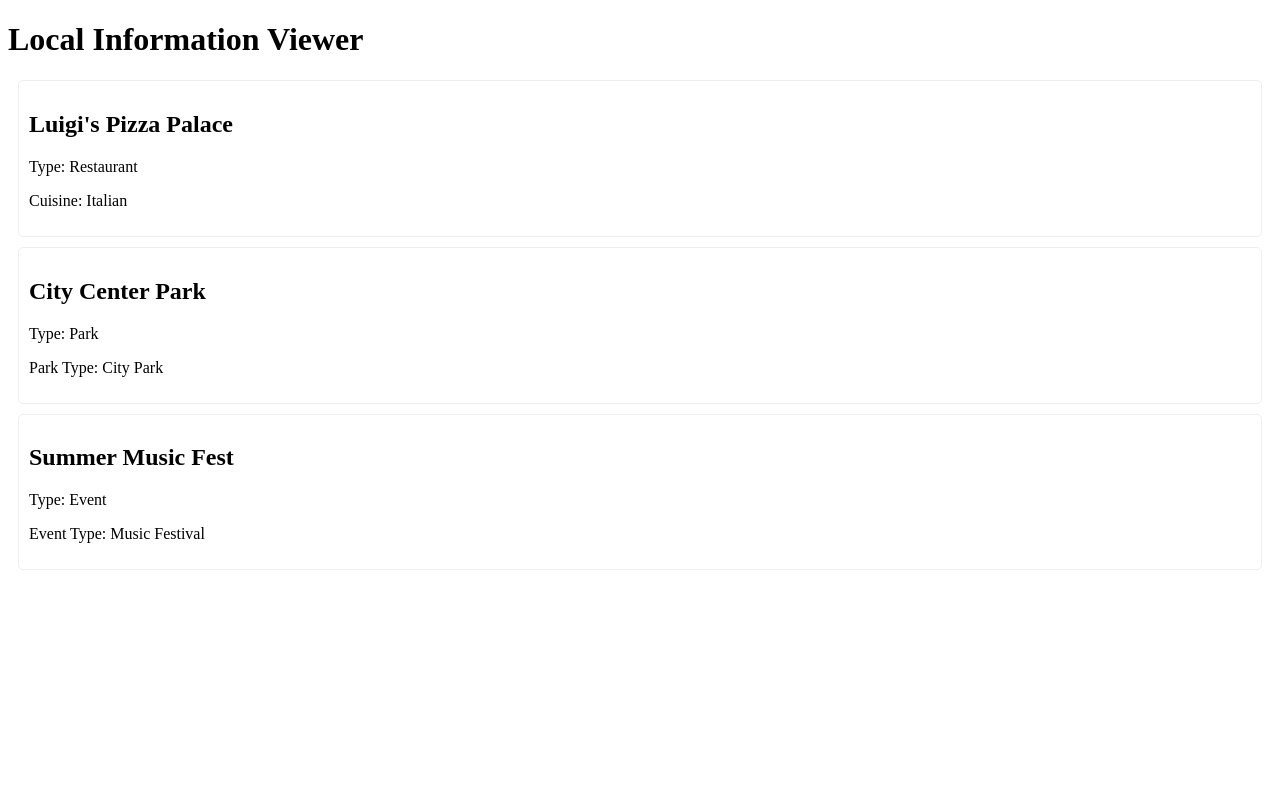
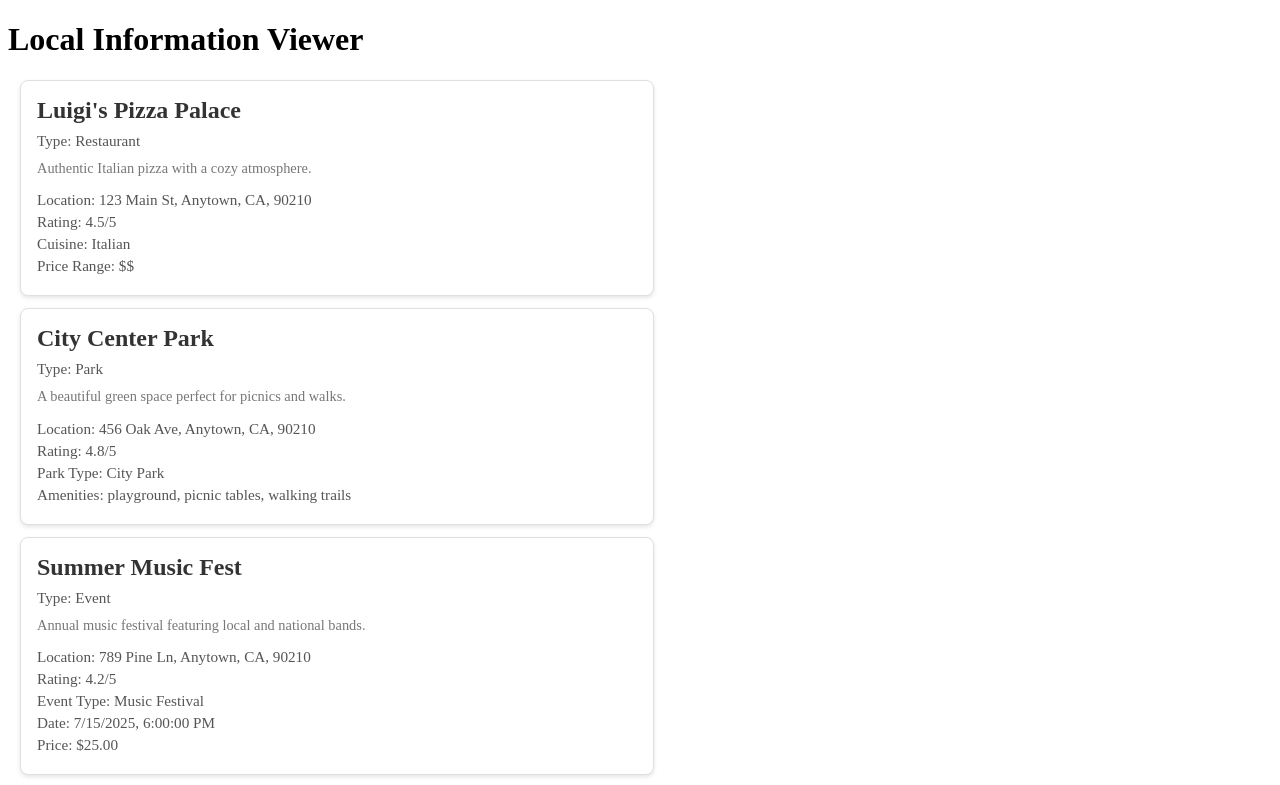
Before and after one commit to sTreLeCa/Local-Data-Lister, a React (Vite) app in the folder frontend/: page / in a window 1280 px wide. Shown: the top 785 px of the page. Built offline with nearby package versions, Linux system fonts and the light colour scheme.

Commit message:
feat(frontend): Implement full LocalItem display and App state handling. done task C 2-3

```diff
--- a/frontend/src/App.tsx
+++ b/frontend/src/App.tsx
@@ -1,36 +1,90 @@
 import React, { useEffect, useState } from 'react';
-import './App.css'; // Your main app styles
-import type { LocalItem, Restaurant, Park, EventItem, Location } from './types'; // Import from your local types
-import LocalItemCard from './components/LocalItemCard'; // Import your new component
+import './App.css';
+import type { LocalItem, Restaurant, Park, EventItem, Location } from '@local-data/types';
+import LocalItemCard from './components/LocalItemCard';
 
-// --- THIS IS MOCK DATA & FUNCTION - TO BE REPLACED LATER ---
+// --- MOCK DATA & FUNCTION
 const mockLocalItems: LocalItem[] = [
   {
-    id: 'r1', name: 'Luigi\'s Pizza Palace', type: 'restaurant',
-    location: { street: '123 Main St', city: 'Anytown', state: 'CA' },
-    description: 'Authentic Italian pizza.', cuisineType: 'Italian', priceRange: '$$', rating: 4.5
+    id: "r1",
+    name: "Luigi's Pizza Palace",
+    type: "restaurant", // Discriminator
+    location: {
+      street: "123 Main St", city: "Anytown", state: "CA", zipcode: "90210",
+      latitude: 40.7550, longitude: -73.9990
+    },
+    description: "Authentic Italian pizza with a cozy atmosphere.",
+    cuisineType: "Italian",
+    priceRange: "$$",
+    rating: 4.5
   },
   {
-    id: 'p1', name: 'City Center Park', type: 'park',
-    location: { street: '456 Oak Ave', city: 'Anytown', state: 'CA' },
-    description: 'A beautiful green space.', parkType: 'City Park', amenities: ['playground']
+    id: "p1",
+    name: "City Center Park",
+    type: "park", // Discriminator
+    location: {
+      street: "456 Oak Ave", city: "Anytown", state: "CA", zipcode: "90210",
+      latitude: 40.7306, longitude: -73.9352
+    },
+    description: "A beautiful green space perfect for picnics and walks.",
+    parkType: "City Park",
+    amenities: ["playground", "picnic tables", "walking trails"],
+    rating: 4.8
   },
   {
-    id: 'e1', name: 'Summer Music Fest', type: 'event',
-    location: { street: '789 Pine Ln', city: 'Anytown', state: 'CA' },
-    description: 'Annual music festival.', eventType: 'Music Festival', eventDate: '2025-07-15'
+    id: "e1",
+    name: "Summer Music Fest",
+    type: "event", // Discriminator
+    location: {
+      street: "789 Pine Ln", city: "Anytown", state: "CA", zipcode: "90210",
+      latitude: 40.7484, longitude: -73.9857
+    },
+    description: "Annual music festival featuring local and national bands.",
+    eventType: "Music Festival",
+    eventDate: "2025-07-15T18:00:00Z",
+    price: 25.00,
+    rating: 4.2
   },
+  {
+    id: "r2",
+    name: "The Green Leaf Cafe",
+    type: "restaurant",
+    location: {
+      street: "101 River Rd", city: "Otherville", state: "CA", zipcode: "90211",
+      latitude: 40.7128, longitude: -74.0060
+    },
+    description: "Healthy and delicious vegetarian options.",
+    cuisineType: "Vegetarian",
+    rating: 4.3
+    // priceRange is optional, so it can be omitted
+  },
+  {
+    id: "p2",
+    name: "Riverside Gardens",
+    type: "park",
+    location: {
+      // Example with only lat/lon, other address parts optional
+      city: "Metropolis", state: "NY", // Still good to have some readable parts
+      latitude: 40.7796, longitude: -73.9632
+    },
+    description: "Beautiful botanical gardens along the river.",
+    parkType: "Botanical Garden",
+    amenities: ["river view", "benches"],
+    rating: 4.7
+  }
 ];
 
 const mockFetchLocalItems = (): Promise<LocalItem[]> => {
-  console.log("App.tsx: Using MOCK fetchLocalItems");
-  return new Promise((resolve, reject) => { // Added reject for testing error state
+  console.log("App.tsx: Using MOCK fetchLocalItems with MERGED types");
+  return new Promise((resolve, reject) => {
     setTimeout(() => {
-      // To test success:
+      // To test success (CURRENT STATE for development):
       resolve(mockLocalItems);
-      // To test error state:
+
+      // To test error state (uncomment one of these and comment out resolve(mockLocalItems)):
       // reject(new Error("Mock API fetch failed deliberately!"));
-      // To test empty state:
+
+      // To test empty state (uncomment this and comment out the others):
       // resolve([]);
     }, 1000); // Simulate network delay
   });
@@ -41,14 +95,18 @@ function App() {
   const [localItems, setLocalItems] = useState<LocalItem[]>([]);
   const [isLoading, setIsLoading] = useState<boolean>(true);
   const [error, setError] = useState<string | null>(null);
+  // const [searchTerm, setSearchTerm] = useState<string>(''); // For C-Task 4 (Filtering)
 
   useEffect(() => {
     const loadItems = async () => {
       setIsLoading(true);
-      setError(null);
+      setError(null); // Clear previous errors on new fetch attempt
       try {
-        // WHEN B-TASK 5 (frontend service) IS READY, REPLACE THIS:
-        const data = await mockFetchLocalItems();
+        // WHEN B-TASK 5 (frontend service layer) IS READY, YOU WILL REPLACE THIS:
+        // import { fetchLocalItems } from './services/localItemService';
+        // const data = await fetchLocalItems();
+        const data = await mockFetchLocalItems(); // Using mock for now
+
         setLocalItems(data);
       } catch (err) {
         if (err instanceof Error) {
@@ -56,33 +114,65 @@ function App() {
         } else {
           setError('An unknown error occurred while fetching items.');
         }
-        setLocalItems([]); // Clear items on error
+        setLocalItems([]); // Optionally clear items on error, or leave them as they were
       } finally {
         setIsLoading(false);
       }
     };
 
     loadItems();
-  }, []); // Empty dependency array, run once on mount
+  }, []); // Empty dependency array ensures this runs once on component mount
 
-  // Conditional rendering logic will be fully implemented in C-Task 2
-  // For now, to verify this step:
+  // --- This will be replaced by filteredItems once filtering (C-Task 4) is implemented ---
+  // For now, App.tsx directly manages and passes the 'localItems' to be rendered.
+  // When filtering is added, we'll have:
+  // const filteredLocalItems = useMemo(() => { ...filter logic... }, [localItems, searchTerm]);
+  // And then the map below will use 'filteredLocalItems'.
+
+  // --- Conditional Rendering Logic (C-Task 2) ---
+  let contentToRender;
+
   if (isLoading) {
-    return <p>Loading local items...</p>;
-  }
-
-  if (error) {
-    return <p style={{ color: 'red' }}>Error: {error}</p>;
+    contentToRender = <p>Loading local items...</p>;
+  } else if (error) {
+    contentToRender = <p style={{ color: 'red' }}>Error: {error}</p>;
+  } else if (localItems.length === 0) {
+    // This covers both initial empty fetch and potentially if filtering (later) results in empty
+    // A more specific message for "no results for your search" will be added with filtering.
+    contentToRender = <p>No local items available at the moment.</p>;
+  } else {
+    // Data loaded successfully and there are items to display.
+    contentToRender = (
+      <div>
+        {localItems.map(item => ( // Will change to filteredLocalItems later
+          <LocalItemCard key={item.id} item={item} />
+        ))}
+      </div>
+    );
   }
 
   return (
-    <div>
+    <div className="App"> {/* Optional: for App-level styling via App.css */}
       <h1>Local Information Viewer</h1>
-      {localItems.length === 0 && !isLoading && <p>No items found (or initial empty data).</p>}
-      {/* The actual list rendering will use LocalItemCard and will be refined in C-Task 2 */}
-      {localItems.map(item => (
-         <LocalItemCard key={item.id} item={item} />
-      ))}
+
+      {/* Search input and filtering logic will be added here in C-Task 4 / Prompt 10 & 11 */}
+      {/* Example placeholder for search input:
+        { !isLoading && !error && (localItems.length > 0 || (searchTerm && searchTerm.length > 0) ) && (
+            <div style={{ margin: '20px 0' }}>
+              <input
+                type="text"
+                placeholder="Search local items..."
+                value={searchTerm}
+                onChange={(e) => setSearchTerm(e.target.value)}
+                style={{ padding: '10px', width: 'calc(100% - 22px)', boxSizing: 'border-box', fontSize: '1em' }}
+              />
+            </div>
+        )}
+      */}
+
+      <div className="items-list-container"> {/* Optional: for styling the list area */}
+        {contentToRender}
+      </div>
     </div>
   );
 }
--- /dev/null
+++ b/frontend/src/components/LocalItemCard.module.css
@@ -0,0 +1,26 @@
+/* frontend/src/components/LocalItemCard.module.css */
+.card {
+  border: 1px solid #e0e0e0;
+  border-radius: 8px;
+  padding: 16px;
+  margin: 12px;
+  box-shadow: 0 2px 4px rgba(0,0,0,0.1);
+  background-color: #fff;
+  max-width: 600px; /* Example width, adjust as needed */
+}
+.name {
+  margin-top: 0;
+  margin-bottom: 8px;
+  font-size: 1.5em;
+  color: #333;
+}
+.infoItem {
+  font-size: 0.95em;
+  color: #555;
+  margin: 4px 0;
+}
+.description {
+  font-size: 0.9em;
+  color: #777;
+  margin-top: 10px;
+}
--- a/frontend/src/components/LocalItemCard.tsx
+++ b/frontend/src/components/LocalItemCard.tsx
@@ -1,37 +1,95 @@
 import React from 'react';
-import type { LocalItem, Restaurant, EventItem, Park } from '../types';
-
+import type { LocalItem, Restaurant, EventItem, Park } from '@local-data/types';
+import styles from './LocalItemCard.module.css';
 
 interface LocalItemCardProps {
   item: LocalItem;
 }
 
 const LocalItemCard: React.FC<LocalItemCardProps> = ({ item }) => {
+  // Helper function to create a displayable address string
+  // It gracefully handles missing optional address parts from the MERGED Location type.
+  const formatLocationDisplay = (): string => {
+    const { street, city, state, zipcode } = item.location;
+    const parts: string[] = [];
+    if (street) parts.push(street);
+    if (city) parts.push(city);
+    if (state) parts.push(state);
+    if (zipcode) parts.push(zipcode);
+
+    let displayAddress = parts.join(', ');
+
+    // If no street/city/state, maybe show lat/lon as a fallback or for dev
+    if (!displayAddress && item.location.latitude && item.location.longitude) {
+      displayAddress = `Lat: ${item.location.latitude.toFixed(4)}, Lon: ${item.location.longitude.toFixed(4)}`;
+    }
+    return displayAddress;
+  };
+
+  const displayLocationString = formatLocationDisplay();
+
   const renderTypeSpecificInfo = () => {
     switch (item.type) {
       case 'restaurant':
-        const restaurant = item as Restaurant; // Type assertion
-        return <p>Cuisine: {restaurant.cuisineType}</p>;
+        // Type assertion is not strictly needed here due to discriminated union,
+        // but can be kept for explicitness if preferred.
+        // const restaurant = item as Restaurant;
+        return (
+          <>
+            <p className={styles.infoItem}>Cuisine: {item.cuisineType}</p>
+            {item.priceRange && <p className={styles.infoItem}>Price Range: {item.priceRange}</p>}
+            {/* Rating is now part of BaseItem and displayed below */}
+          </>
+        );
       case 'event':
-        const eventItem = item as EventItem; // Type assertion
-        return <p>Event Type: {eventItem.eventType}</p>;
+        // const eventItem = item as EventItem;
+        return (
+          <>
+            <p className={styles.infoItem}>Event Type: {item.eventType}</p>
+            {item.eventDate && (
+              <p className={styles.infoItem}>
+                Date: {new Date(item.eventDate).toLocaleString()} {/* More user-friendly date/time */}
+              </p>
+            )}
+            {item.price !== undefined && ( // Check for undefined for price since it's optional
+              <p className={styles.infoItem}>
+                Price: {item.price === 0 ? "Free" : `$${item.price.toFixed(2)}`}
+              </p>
+            )}
+          </>
+        );
       case 'park':
-        const parkItem = item as Park; // Type assertion
-        return <p>Park Type: {parkItem.parkType}</p>;
+        // const parkItem = item as Park;
+        return (
+          <>
+            <p className={styles.infoItem}>Park Type: {item.parkType}</p>
+            {item.amenities && item.amenities.length > 0 && (
+              <p className={styles.infoItem}>Amenities: {item.amenities.join(', ')}</p>
+            )}
+          </>
+        );
       default:
-        // This should not happen if your LocalItem type is exhaustive
-        // You can use an exhaustive check pattern for type safety if desired:
-        // const _exhaustiveCheck: never = item;
-        return null;
+        // This case makes the switch exhaustive.
+        // TypeScript will error here if a new type is added to LocalItem without a case.
+        const _exhaustiveCheck: never = item;
+        return _exhaustiveCheck; // Or simply return null
     }
   };
 
   return (
-    <div style={{ border: '1px solid #eee', margin: '10px', padding: '10px', borderRadius: '5px' }}>
-      <h2>{item.name}</h2>
-      <p>Type: {item.type.charAt(0).toUpperCase() + item.type.slice(1)}</p>
+    <div className={styles.card}>
+      <h3 className={styles.name}>{item.name}</h3>
+      <p className={styles.infoItem}>Type: {item.type.charAt(0).toUpperCase() + item.type.slice(1)}</p>
+
+      {/* Common BaseItem fields from the MERGED types */}
+      <p className={styles.description}>{item.description}</p>
+      {displayLocationString && <p className={styles.infoItem}>Location: {displayLocationString}</p>}
+
+      {/* Rating is optional in BaseItem from MERGED types */}
+      {item.rating !== undefined && <p className={styles.infoItem}>Rating: {item.rating}/5</p>}
+
+      {/* Type-specific information */}
       {renderTypeSpecificInfo()}
-      {/* More common fields (location, description) will be added in C-Task 3 */}
     </div>
   );
 };
```
Also changed, not shown: 1 other file (tests, documents, lock files or other folders).
